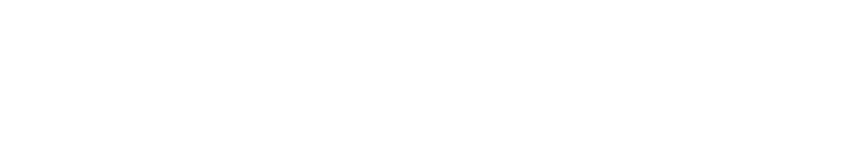
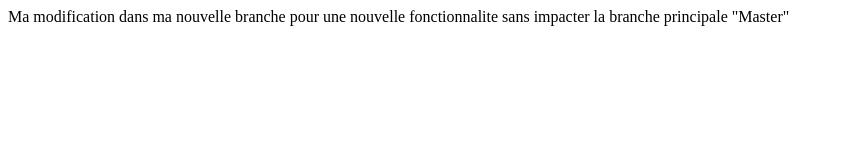
Before and after one commit to Elborass/monNouveauProjet, a plain HTML site: page index.html in a window 1280 px wide. Shown: the whole page, without its empty margins (0-844 px from the left). Drawn offline with Linux system fonts and the light colour scheme.

Commit message:
Intitulé de la Nouvelle fonctionalité

```diff
--- a/index.html
+++ b/index.html
@@ -7,6 +7,9 @@
 
 <body>
 
+	<div> Ma modification dans ma nouvelle branche pour une nouvelle
+	fonctionnalite sans impacter la branche principale "Master" </div>
+
 </body>
 
 </html>
```
